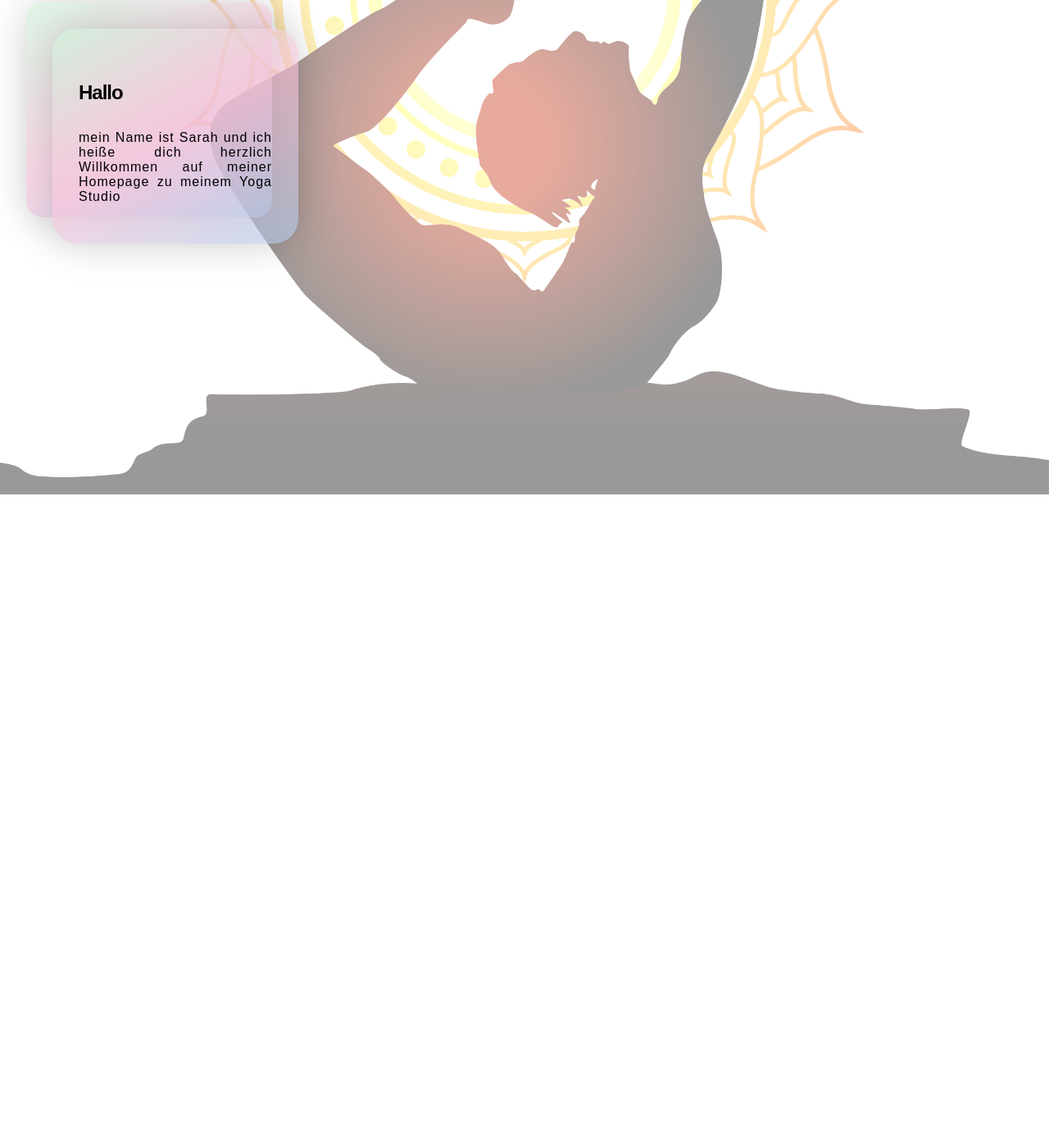
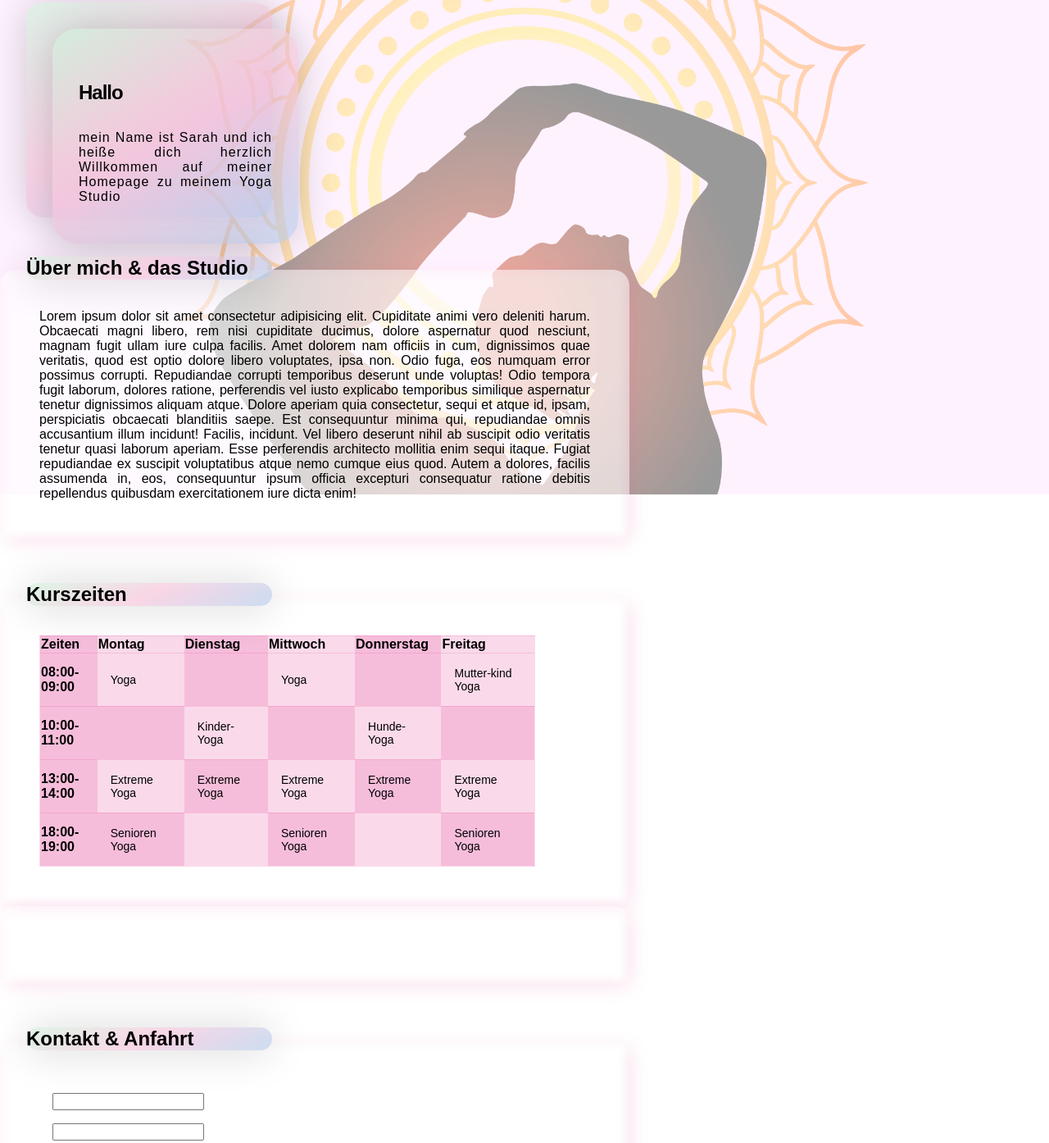
Before and after one commit to MarcusBecker6123/NamasteBerlin, a plain HTML site: page index.html in a window 1280 px wide. Shown: the part 197-1591 px from the top of the page at 82% size. Before the commit the page ends 800 px from the top, so only its background shows below. Drawn offline with Linux system fonts and the light colour scheme; a web font is replaced by a local one.

Commit message:
new css styles

```diff
--- a/index.html
+++ b/index.html
@@ -20,8 +20,93 @@
           herzlich Willkommen auf meiner Homepage zu meinem Yoga Studio
         </section>
       </section>
-      <img src="Daco_4748257.png" id="background-logo" aria-hidden="true" />
+      <section class="about">
+        <h2>Über mich & das Studio</h2>
+      </section>
+      <aside>
+        Lorem ipsum dolor sit amet consectetur adipisicing elit. Cupiditate
+        animi vero deleniti harum. Obcaecati magni libero, rem nisi cupiditate
+        ducimus, dolore aspernatur quod nesciunt, magnam fugit ullam iure culpa
+        facilis. Amet dolorem nam officiis in cum, dignissimos quae veritatis,
+        quod est optio dolore libero voluptates, ipsa non. Odio fuga, eos
+        numquam error possimus corrupti. Repudiandae corrupti temporibus
+        deserunt unde voluptas! Odio tempora fugit laborum, dolores ratione,
+        perferendis vel iusto explicabo temporibus similique aspernatur tenetur
+        dignissimos aliquam atque. Dolore aperiam quia consectetur, sequi et
+        atque id, ipsam, perspiciatis obcaecati blanditiis saepe. Est
+        consequuntur minima qui, repudiandae omnis accusantium illum incidunt!
+        Facilis, incidunt. Vel libero deserunt nihil ab suscipit odio veritatis
+        tenetur quasi laborum aperiam. Esse perferendis architecto mollitia enim
+        sequi itaque. Fugiat repudiandae ex suscipit voluptatibus atque nemo
+        cumque eius quod. Autem a dolores, facilis assumenda in, eos,
+        consequuntur ipsum officia excepturi consequatur ratione debitis
+        repellendus quibusdam exercitationem iure dicta enim!
+      </aside>
+      <section class="classes">
+        <h2>Kurszeiten</h2>
+      </section>
+      <aside>
+        <table>
+          <tr>
+            <th>Zeiten</th>
+            <th>Montag</th>
+            <th>Dienstag</th>
+            <th>Mittwoch</th>
+            <th>Donnerstag</th>
+            <th>Freitag</th>
+          </tr>
+          <tr>
+            <th>08:00-09:00</th>
+            <td>Yoga</td>
+            <td></td>
+            <td>Yoga</td>
+            <td></td>
+            <td>Mutter-kind Yoga</td>
+          </tr>
+          <tr>
+            <th>10:00-11:00</th>
+            <td></td>
+            <td>Kinder-Yoga</td>
+            <td></td>
+            <td>Hunde-Yoga</td>
+            <td></td>
+          </tr>
+          <tr>
+            <th>13:00-14:00</th>
+            <td>Extreme Yoga</td>
+            <td>Extreme Yoga</td>
+            <td>Extreme Yoga</td>
+            <td>Extreme Yoga</td>
+            <td>Extreme Yoga</td>
+          </tr>
+          <tr>
+            <th>18:00-19:00</th>
+            <td>Senioren Yoga</td>
+            <td></td>
+            <td>Senioren Yoga</td>
+            <td></td>
+            <td>Senioren Yoga</td>
+          </tr>
+        </table>
+      </aside>
+      <aside></aside>
+      <section class="contact"><h2>Kontakt & Anfahrt</h2></section>
+      <aside>
+        <form
+          action="mailto:sarah@namaste-berlin.de"
+          method="post"
+          enctype="text/plain"
+        >
+          <input type="text" name="Ihr Name" />
+          <input type="text" name="Adresse" />
+          <input type="Submit" name="Absenden" />
+        </form>
+      </aside>
     </main>
-    <footer><address></address></footer>
+    <footer>
+      <address style="text-align: center">
+        10191 Berlin<br />Sigmundstr.52A<br />Namaste Berlin
+      </address>
+    </footer>
   </body>
 </html>
--- a/style.css
+++ b/style.css
@@ -6,16 +6,26 @@
 }
 
 body {
+    position: relative;
 font-family: sans-serif;
     margin: 0;
     padding: 0;
+
 }
 
-#background-logo {
+/*Background image mit before,
+damit opacity gesteuert werden kann*/
+body::before {
     position: absolute;
-
-    bottom: 0;
+    content: "";
+    inset: 0;
     width: 100%;
+    background-image: url('Daco_4748257.png');
+    background-size:cover;
+    background-repeat: no-repeat;
+    background-attachment: fixed;
+    background-blend-mode: multiply;
+    background-color: #ff00ff22;
     z-index: -1;
     opacity: .4;
 }
@@ -53,7 +63,7 @@ nav h1::before {
 nav h1 {
     position: absolute;
     left: 3rem;
-    top: 1rem;
+    top: -2rem;
 }
 
 
@@ -94,11 +104,76 @@ span {
 
 }
 
+aside {
+    position: relative;
+    background: #ffffff99;
+    width: auto;
+    height: auto;
+    max-height: 100%;
+    max-width: 60vw;
+    text-align: justify;
+    padding: 3rem;
+    font-weight: 200;
+    border-radius: 20px;
+    z-index: -1;
+
+}
+
+table {
+    max-width: 90%;
+    border: 1px solid #e3499433;
+    border-collapse: collapse;
+}
+
+tr {
+
+    border-bottom: 1px solid #e3499433;
+}
+
+td {
+    font-size: .875rem;
+    padding: 1rem;
+    margin: 0;
+}
+
+tr:nth-child(odd) > td:nth-child(even) {
+    background-color: #e3499433;
+}
+tr:nth-child(even) > td:nth-child(odd) {
+    background-color: #e3499433;
+}
+
+tr {
+    background-color: #e3499433;
+}
+
+th:nth-child(odd) {
+    background-color: #e3499433;
+}
+
+
+/* tr:nth-child(even) {
+    background-color: #e3499433;
+} */
+
+aside::before {
+    position: absolute;
+    content: "";
+    inset: 5px;
+    box-shadow: 5px 5px 20px #e3499433;
+    filter: blur(5px);
+}
+
 .flex:not(span) {
     padding: 3rem 2rem 3rem 2rem;
     margin: 3rem 0;
     letter-spacing: 1px;
     text-align: justify;
+}
+
+input {
+    display: block;
+    margin: 1rem;
 }
 
 @media (max-width: 480px) {
@@ -113,6 +188,11 @@ span {
         scale: 1.5;
     }
 
+    section:nth-child(2) {
+    margin: 0 auto;
+    margin-top: 2rem;
+
+    }
     h1:not(::before) {
         position: absolute;
         height: 1rem;
```
